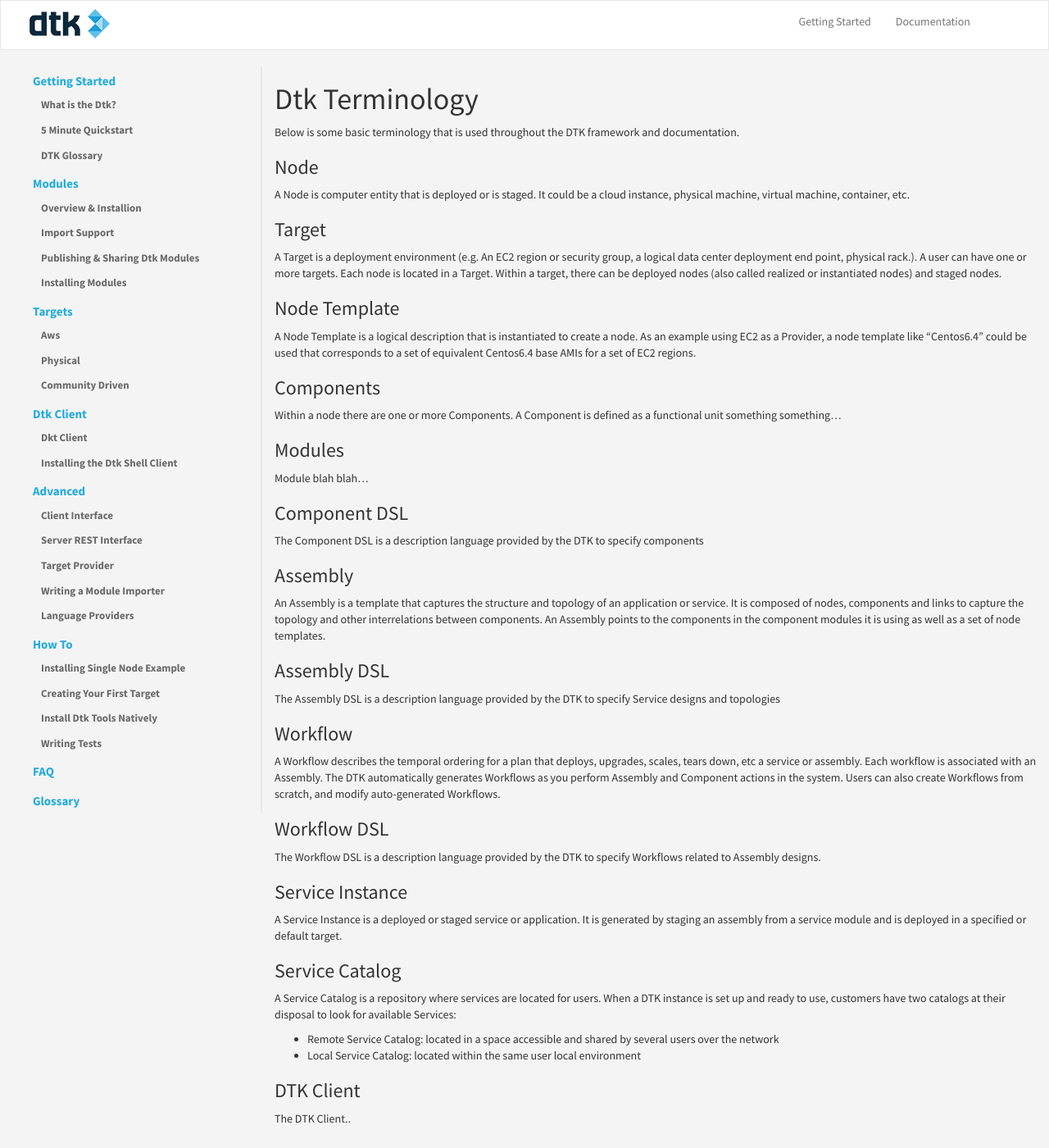
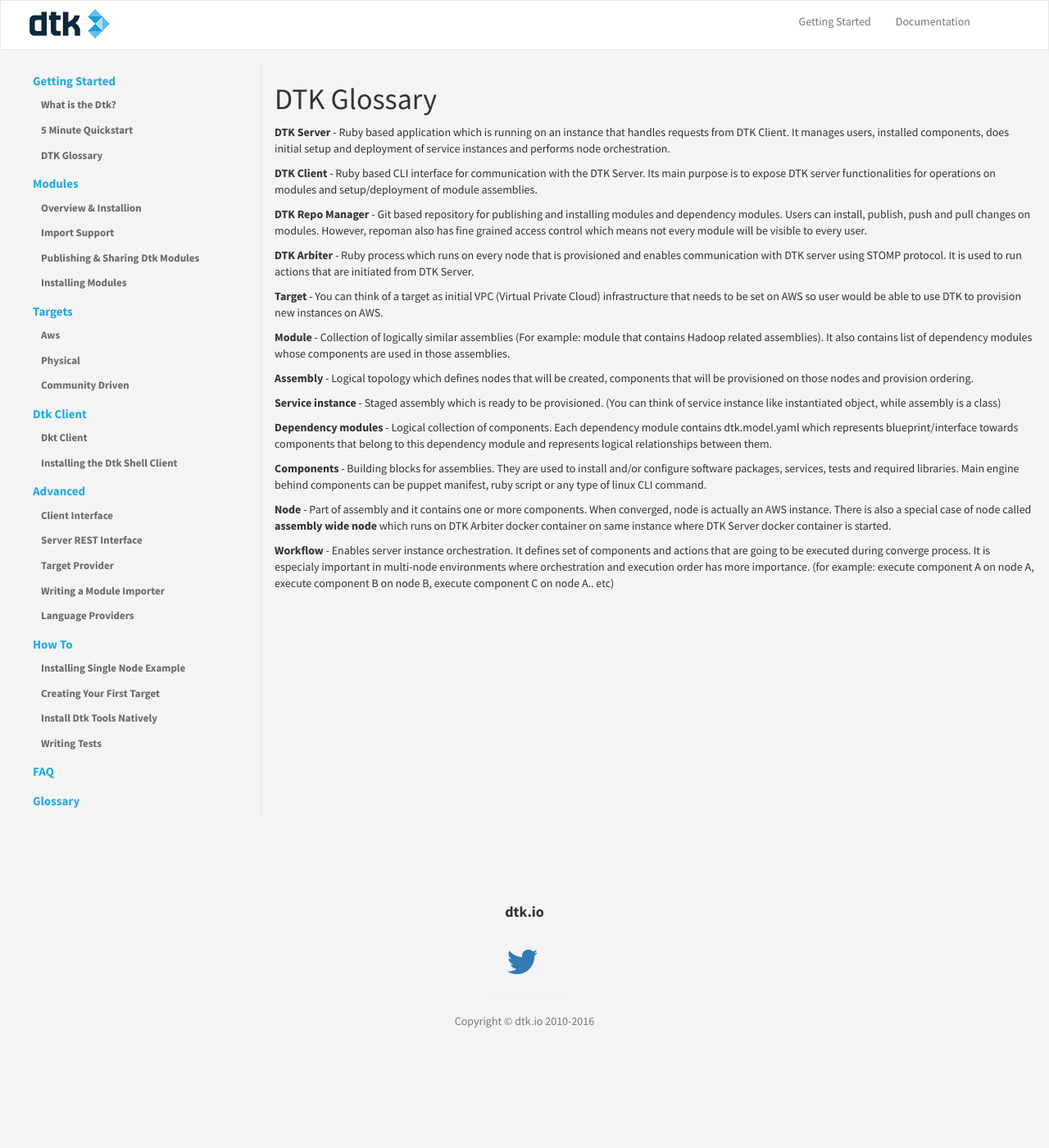
Before and after one commit to dtk/dtk-docs-v1, a Jekyll site: the page built from glossary.md, in a window 1280 px wide and 1400 px high. Shown: the whole window at 82% size. Built offline with Jekyll 4.4.1, drawn with Linux system fonts in a browser that asks for light colours.

Commit message:
small change

```diff
--- a/glossary.md
+++ b/glossary.md
@@ -1,63 +1,30 @@
 ---
-title: Dtk Glossary
-permalink: /glossary
+title: DTK Glossary
+permalink: glossary/index
 ---
 
-# Dtk Terminology
+# DTK Glossary
 
-Below is some basic terminology that is used throughout the DTK framework and documentation.
+**DTK Server** - Ruby based application which is running on an instance that handles requests from DTK Client. It manages users, installed components, does initial setup and deployment of service instances and performs node orchestration.
 
-### Node
+**DTK Client** - Ruby based CLI interface for communication with the DTK Server. Its main purpose is to expose DTK server functionalities for operations on modules and setup/deployment of module assemblies.
 
-A Node is computer entity that is deployed or is staged. It could be a cloud instance, physical machine, virtual machine, container, etc.
+**DTK Repo Manager** - Git based repository for publishing and installing modules and dependency modules. Users can install, publish, push and pull changes on modules. However, repoman also has fine grained access control which means not every module will be visible to every user.
 
-### Target
+**DTK Arbiter** - Ruby process which runs on every node that is provisioned and enables communication with DTK server using STOMP protocol. It is used to run actions that are initiated from DTK Server.
 
-A Target is a deployment environment (e.g. An EC2 region or security group, a logical data center deployment end point, physical rack.). A user can have one or more targets. Each node is located in a Target.  Within a target, there can be deployed nodes (also called realized or instantiated nodes) and staged nodes.
+**Target** - You can think of a target as initial VPC (Virtual Private Cloud) infrastructure that needs to be set on AWS so user would be able to use DTK to provision new instances on AWS.
 
-### Node Template
+**Module** - Collection of logically similar assemblies (For example: module that contains Hadoop related assemblies). It also contains list of dependency modules whose components are used in those assemblies.
 
-A Node Template is a logical description that is instantiated to create a node. As an example using EC2 as a Provider, a node template like "Centos6.4" could be used that corresponds to a set of equivalent Centos6.4 base AMIs for a set of EC2 regions.
+**Assembly** - Logical topology which defines nodes that will be created, components that will be provisioned on those nodes and provision ordering.
 
-### Components
+**Service instance** - Staged assembly which is ready to be provisioned. (You can think of service instance like instantiated object, while assembly is a class)
 
-Within a node there are one or more Components. A Component is defined as a functional unit something something...
+**Dependency modules** - Logical collection of components. Each dependency module contains dtk.model.yaml which represents blueprint/interface towards components that belong to this dependency module and represents logical relationships between them.
 
-### Modules
+**Components** - Building blocks for assemblies. They are used to install and/or configure software packages, services, tests and required libraries. Main engine behind components can be puppet manifest, ruby script or any type of linux CLI command.
 
-Module blah blah...
+**Node** - Part of assembly and it contains one or more components. When converged, node is actually an AWS instance. There is also a special case of node called **assembly wide node** which runs on DTK Arbiter docker container on same instance where DTK Server docker container is started.
 
-### Component DSL
-
-The Component DSL is a description language provided by the DTK to specify components
-
-### Assembly
-
-An Assembly is a template that captures the structure and topology of an application or service.  It is composed of nodes, components and links to capture the topology and other interrelations between components. An Assembly points to the components in the component modules it is using as well as a set of node templates.
-
-### Assembly DSL
-
-The Assembly DSL is a description language provided by the DTK to specify Service designs and topologies
-
-### Workflow
-
-A Workflow describes the temporal ordering for a plan that deploys, upgrades, scales, tears down, etc a service or assembly.  Each workflow is associated with an Assembly. The DTK automatically generates Workflows as you perform Assembly and Component actions in the system.  Users can also create Workflows from scratch, and modify auto-generated Workflows.
-
-### Workflow DSL
-
-The Workflow DSL  is a description language provided by the DTK to specify Workflows related to Assembly designs.
-
-### Service Instance
-
-A Service Instance is a deployed or staged service or application. It is generated by staging an assembly from a service module and is deployed in a specified or default target.
-
-### Service Catalog
-
-A Service Catalog is a repository where services are located for users. When a DTK instance is set up and ready to use, customers have two catalogs at their disposal to look for available Services:
-
-* Remote Service Catalog: located in a space accessible and shared by several users over the network
-* Local Service Catalog: located within the same user local environment
-
-### DTK Client
-
-The DTK Client..
+**Workflow** - Enables server instance orchestration. It defines set of components and actions that are going to be executed during converge process. It is especialy important in multi-node environments where orchestration and execution order has more importance. (for example: execute component A on node A, execute component B on node B, execute component C on node A.. etc)
```
